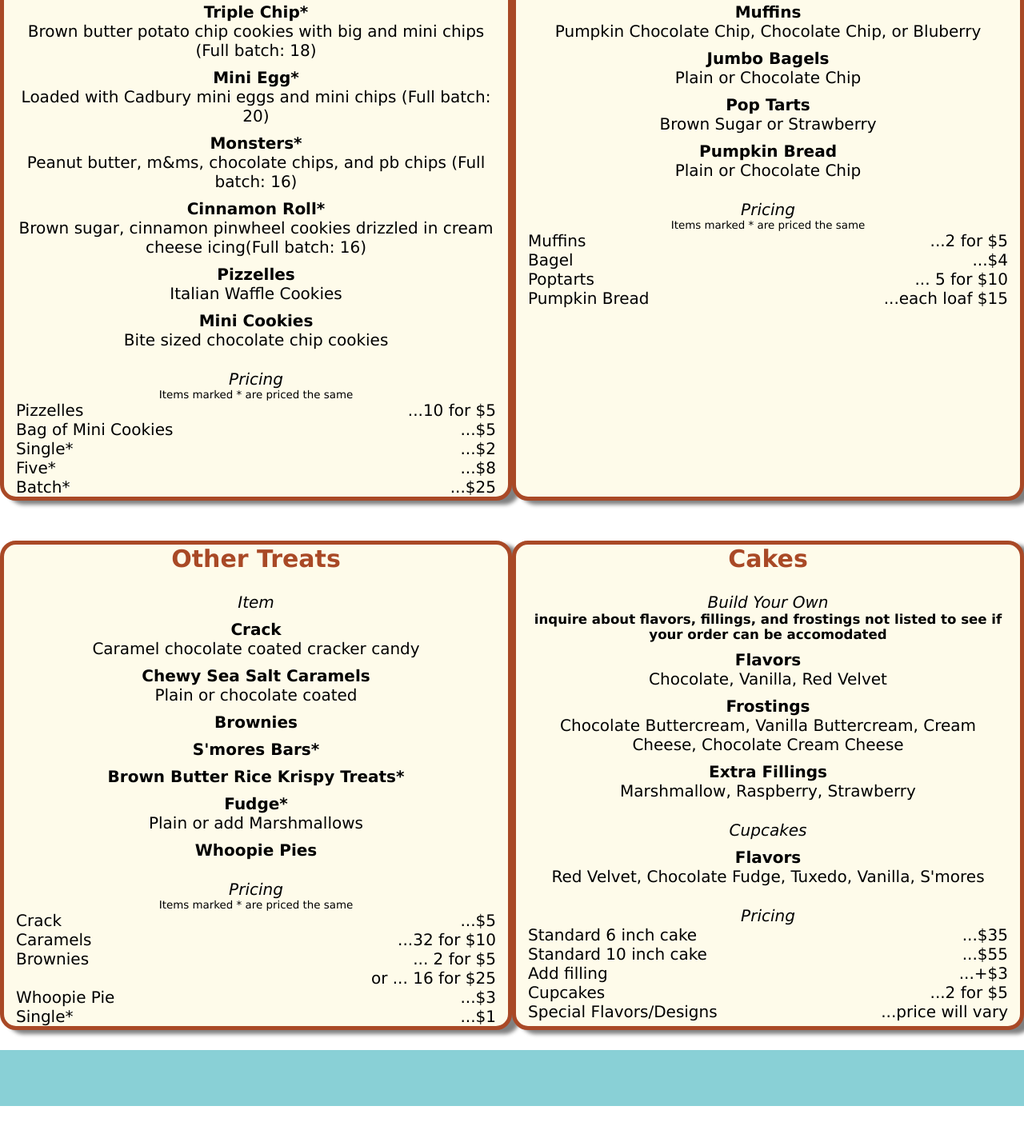
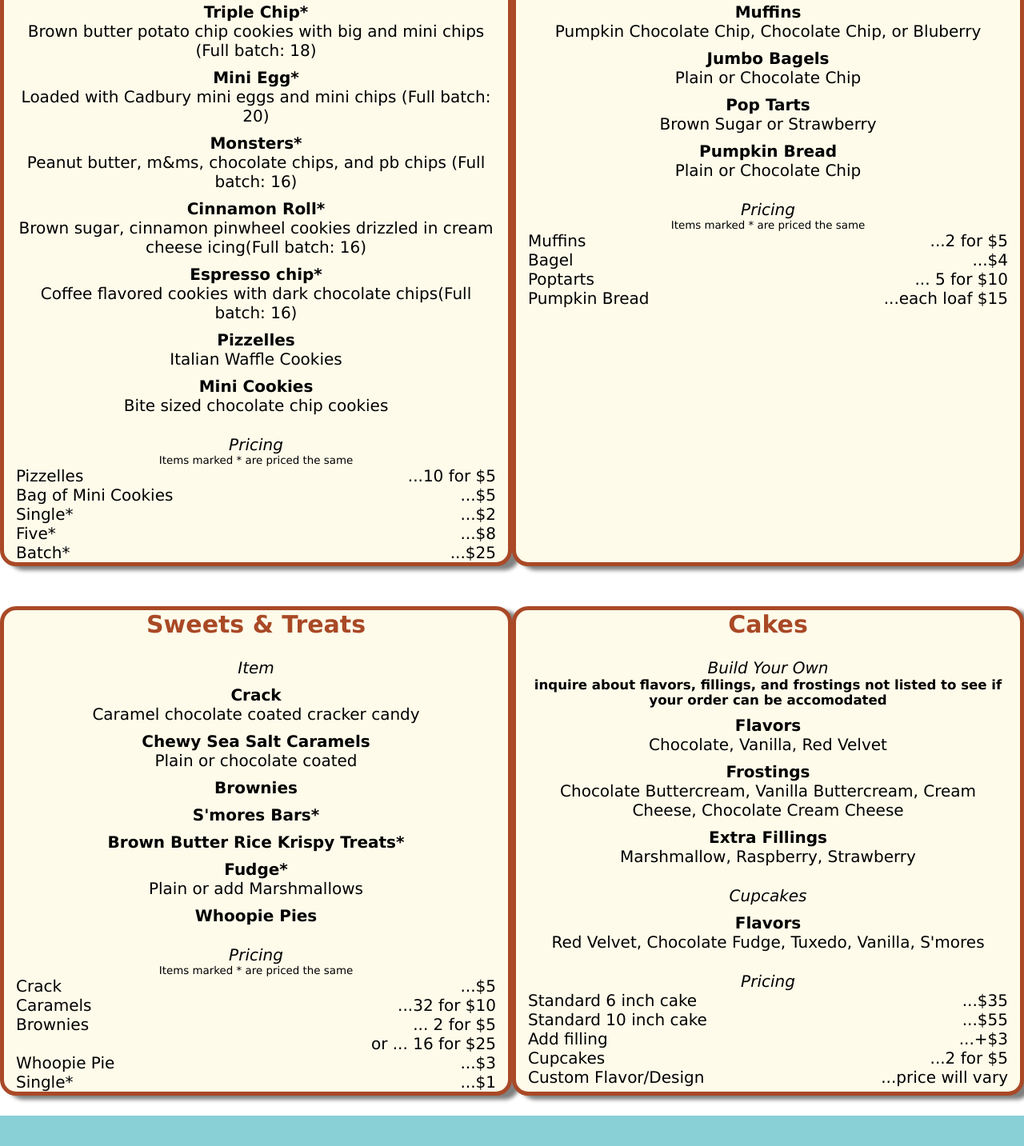
Before and after one commit to madisynkoza/Koza_Cookies, a plain HTML site: page treats.html in a window 1280 px wide. Shown: the part 257-1690 px from the top of the page at 80% size. Before the commit the page ends 1640 px from the top, so only its background shows below. Drawn offline with Linux system fonts and the light colour scheme.

Commit message:
updated format

```diff
--- a/treats.html
+++ b/treats.html
@@ -51,6 +51,9 @@
             <h3>Cinnamon Roll*</h3>
             <h4>Brown sugar, cinnamon pinwheel cookies drizzled in cream cheese icing(Full batch: 16)</h4>
 
+            <h3>Espresso chip*</h3>
+            <h4>Coffee flavored cookies with dark chocolate chips(Full batch: 16)</h4>
+
             <h3>Pizzelles</h3>
             <h4>Italian Waffle Cookies</h4>
 
@@ -97,7 +100,7 @@
 
         </div>
         <div id="sweets" class="info type">
-            <h2>Other Treats</h2>
+            <h2>Sweets & Treats</h2>
 
             <em>Item</em>
             <h3>Crack</h3>
@@ -163,7 +166,7 @@
             <li><span class="item">Standard 10 inch cake</span><span class="price">...$55</span><br></li>
             <li><span class="item">Add filling</span><span class="price">...+$3</span><br></li>
             <li><span class="item">Cupcakes</span><span class="price">...2 for $5</span><br></li>
-            <li><span class="item">Special Flavors/Designs</span><span class="price">...price will vary</span><br></li>
+            <li><span class="item">Custom Flavor/Design</span><span class="price">...price will vary</span><br></li>
 
 
         </div>
```
Also changed, not shown: order.html (+2 -2 lines), order.css (line endings or trailing spaces).
